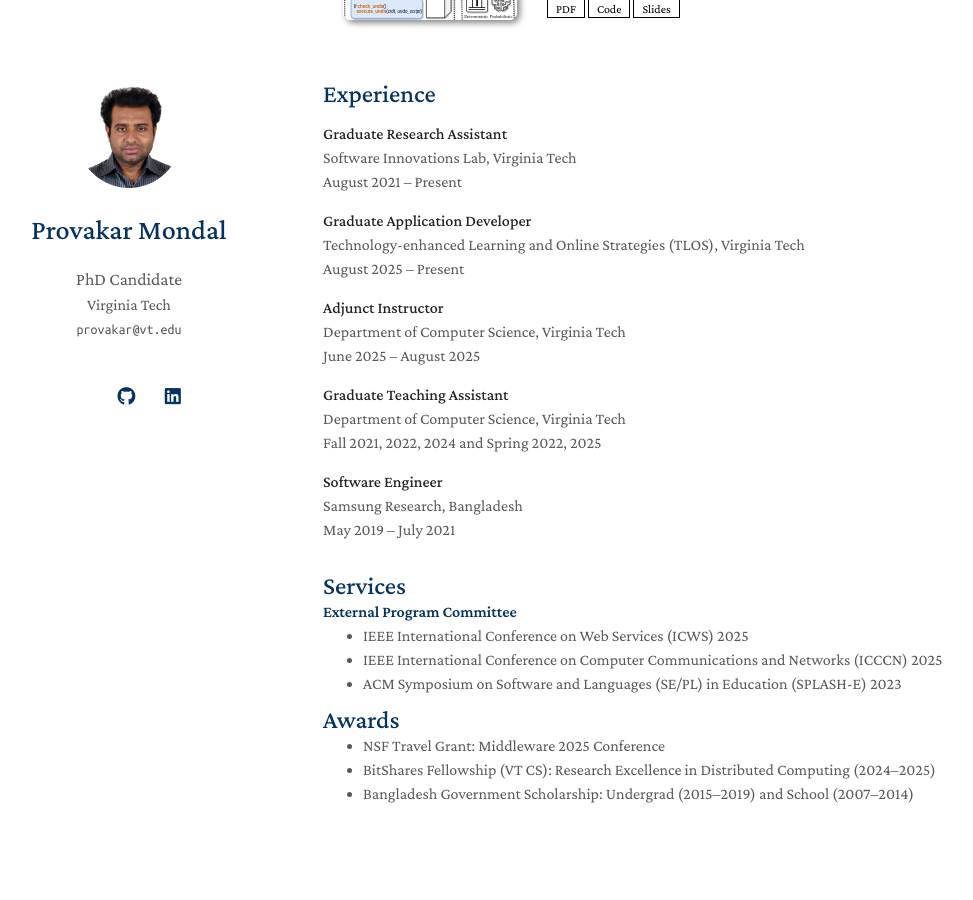
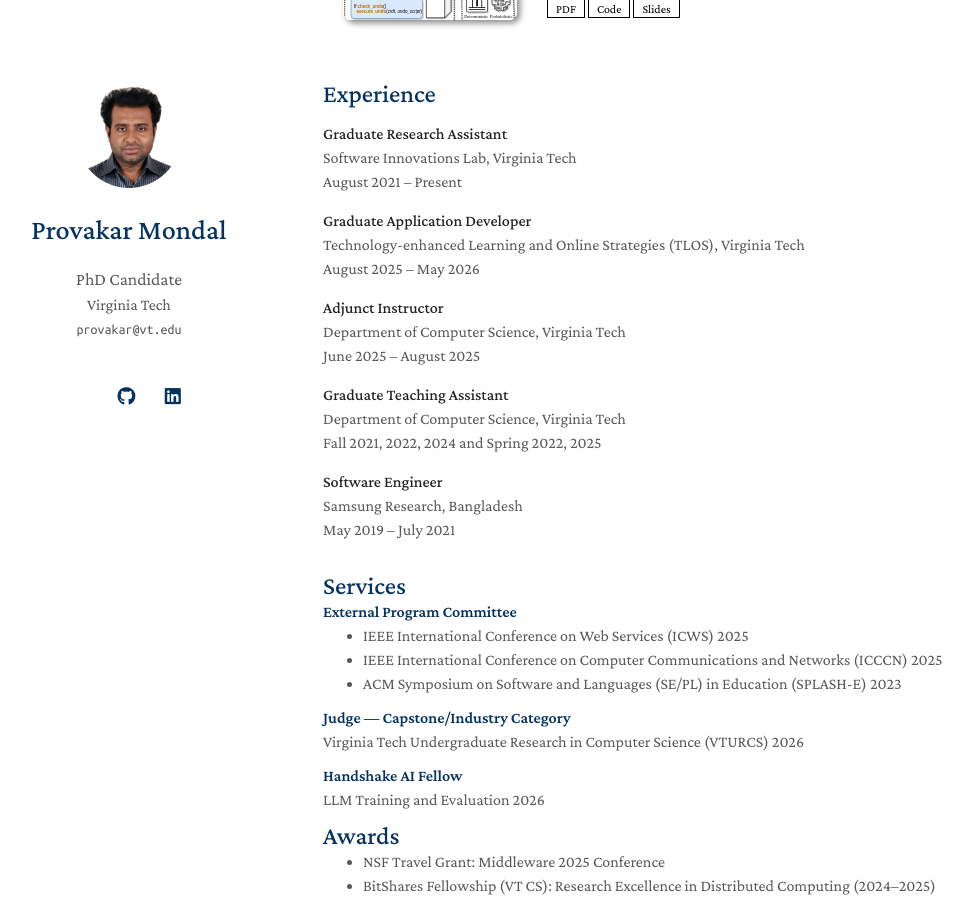
Before and after one commit to surzoprovakar/surzoprovakar.github.io, a Jekyll site: the page built from index.md, in a window 1280 px wide and 900 px high, scrolled down 1887 px. Shown: the whole window, without its empty margins (147-1120 px from the left). Built offline with Jekyll 4.4.1, drawn with Linux system fonts in a browser that asks for light colours; a style sheet for code colours, icons or effects is not loaded.

Commit message:
update services by including VTURCS judge and Handshake AI Fellowship

```diff
--- a/_includes/experience.md
+++ b/_includes/experience.md
@@ -12,7 +12,7 @@
     <p style="margin: 0; font-size: 1em; line-height: 1.5;">
         <strong>Graduate Application Developer</strong><br>
         Technology-enhanced Learning and Online Strategies (TLOS), Virginia Tech<br>
-        August 2025 &ndash; Present
+        August 2025 &ndash; May 2026
     </p>
 </div>
 
--- a/_includes/services.md
+++ b/_includes/services.md
@@ -8,6 +8,16 @@
   <li>ACM Symposium on Software and Languages (SE/PL) in Education (SPLASH-E) 2023</li>
 </ul>
 
+<h4 style="margin:10px 0 0;">Judge &mdash; Capstone/Industry Category</h4>
+<p style="margin:0;">
+  Virginia Tech Undergraduate Research in Computer Science (VTURCS) 2026
+</p>
+
+<h4 style="margin:10px 0 0;">Handshake AI Fellow</h4>
+<p style="margin:0;">
+  LLM Training and Evaluation 2026
+</p>
+
 <h2 id="awards" style="margin: 10px 0px 0px;">Awards</h2>
 - NSF Travel Grant: Middleware 2025 Conference
 - BitShares Fellowship (VT CS): Research Excellence in Distributed Computing (2024&ndash;2025)
```
